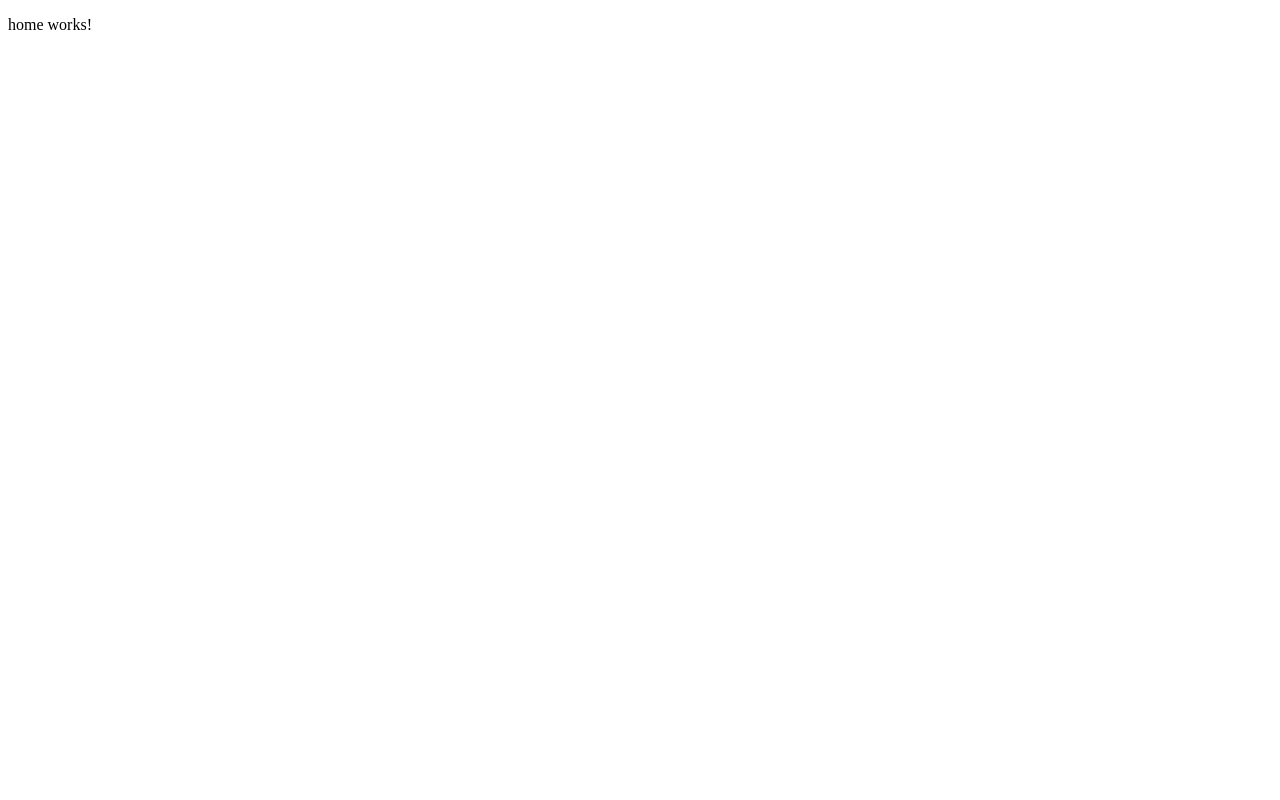
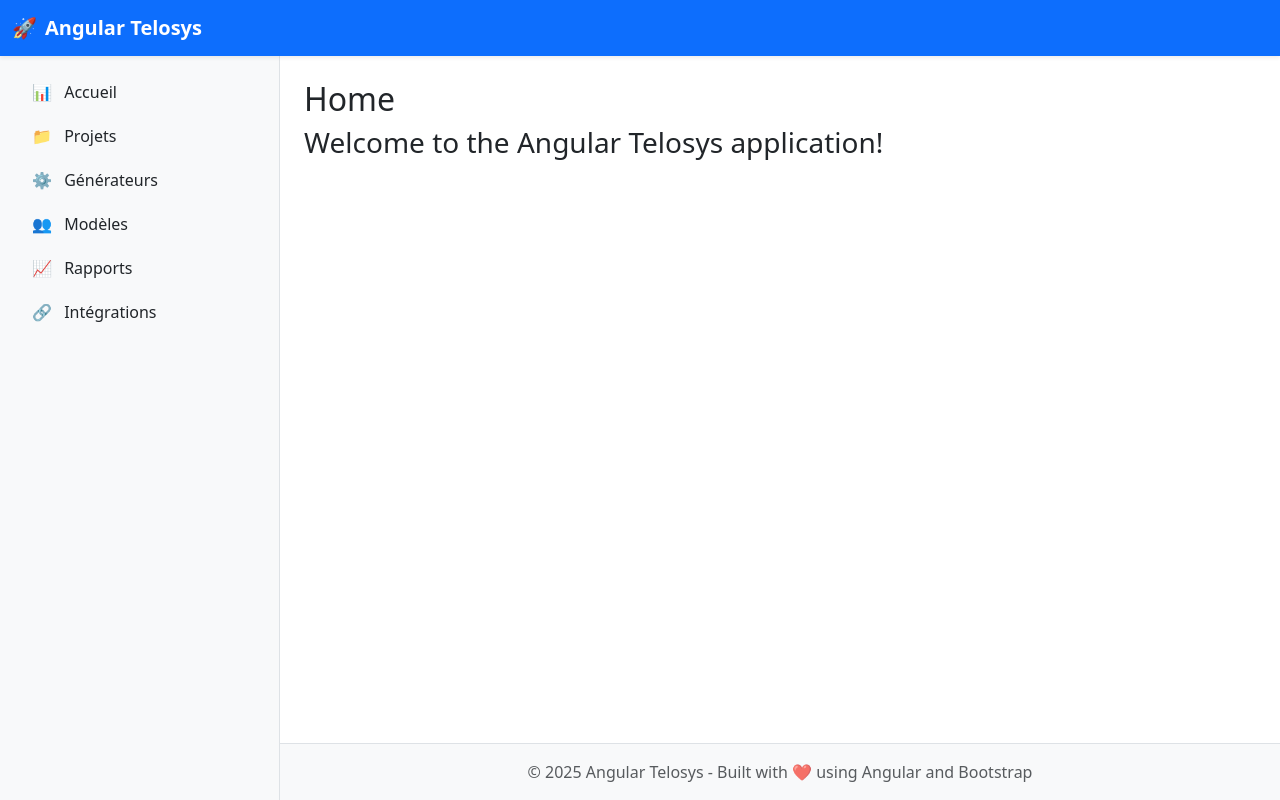
Before and after one commit to ldef/angular-telosys, an Angular app: page / in a window 1280 px wide. Built offline with nearby package versions, Linux system fonts and the light colour scheme.

Commit message:
Bootstrap layout

```diff
--- a/package.json
+++ b/package.json
@@ -17,6 +17,7 @@
     "@angular/platform-browser": "^19.2.0",
     "@angular/platform-browser-dynamic": "^19.2.0",
     "@angular/router": "^19.2.0",
+    "bootstrap": "^5.3.8",
     "rxjs": "~7.8.0",
     "tslib": "^2.3.0",
     "zone.js": "~0.15.0"
--- a/src/app/core/layout/layout.component.html
+++ b/src/app/core/layout/layout.component.html
@@ -1,10 +1,47 @@
-<div>
-  <header>
+<!-- Layout using Flexbox -->
+<div class="d-flex flex-column vh-100">
+  <!-- Top Header -->
+  <header class="navbar navbar-expand-lg navbar-dark bg-primary shadow-sm flex-shrink-0">
+    <div class="container-fluid">
+      <a class="navbar-brand fw-bold" routerLink="/">
+        <span class="me-2">🚀</span>Angular Telosys
+      </a>
+    </div>
+  </header>
 
-  </header>
-  <main>
-    <router-outlet></router-outlet>
-  </main>
-  <footer>
-  </footer>
+  <!-- Main Content Area -->
+  <div class="d-flex flex-grow-1 overflow-hidden">
+    <!-- Sidebar -->
+    <nav id="sidebarMenu" class="bg-light d-none d-md-flex flex-column flex-shrink-0 border-end" style="width: 280px;">
+      <div class="p-3 flex-grow-1 overflow-auto">
+        <!-- Navigation -->
+        <ul class="nav nav-pills flex-column mb-auto">
+          @for(item of menu; track item.label) {
+            <li class="nav-item mb-1">
+              <a class="nav-link link-dark"
+                 [routerLink]="item.link">
+                <span class="me-2">{{item.icon}}</span> {{item.label}}
+              </a>
+            </li>
+          }
+        </ul>
+      </div>
+    </nav>
+
+    <!-- Main content -->
+    <main class="flex-grow-1 d-flex flex-column overflow-hidden">
+
+      <!-- Page content -->
+      <div class="flex-grow-1 overflow-auto px-4 mt-4">
+        <router-outlet></router-outlet>
+      </div>
+
+      <!-- Footer -->
+      <footer class="bg-light text-center border-top mt-auto py-3 flex-shrink-0">
+        <div class="text-muted">
+          © 2025 Angular Telosys - Built with ❤️ using Angular and Bootstrap
+        </div>
+      </footer>
+    </main>
+  </div>
 </div>
--- a/src/app/core/layout/layout.component.ts
+++ b/src/app/core/layout/layout.component.ts
@@ -1,13 +1,20 @@
-import { Component, inject, ChangeDetectionStrategy } from '@angular/core';
-import { RouterOutlet } from '@angular/router';
-
+import { Component, ChangeDetectionStrategy } from '@angular/core';
+import { RouterLink, RouterLinkActive, RouterOutlet } from '@angular/router';
 
 @Component({
   selector: 'app-layout',
-  imports: [RouterOutlet],
+  imports: [RouterOutlet, RouterLink, RouterLinkActive],
   templateUrl: './layout.component.html',
   styleUrl: './layout.component.scss',
   changeDetection: ChangeDetectionStrategy.OnPush
 })
 export class LayoutComponent {
+  menu = [
+    { label: 'Accueil', icon: '📊', link: '/' },
+    { label: 'Projets', icon: '📁', link: '/projects' },
+    { label: 'Générateurs', icon: '⚙️', link: '/generators' },
+    { label: 'Modèles', icon: '👥', link: '/models' },
+    { label: 'Rapports', icon: '📈', link: '/reports' },
+    { label: 'Intégrations', icon: '🔗', link: '/integrations' }
+  ];
 }
--- a/src/app/features/home/home.component.html
+++ b/src/app/features/home/home.component.html
@@ -1 +1,2 @@
-<p>home works!</p>
+<h2>Home</h2>
+<h3>Welcome to the Angular Telosys application!</h3>
--- a/src/styles.scss
+++ b/src/styles.scss
@@ -1 +1,4 @@
 /* You can add global styles to this file, and also import other style files */
+
+// Import Bootstrap using modern syntax
+@use 'bootstrap/scss/bootstrap';
```
Also changed, not shown: 1 other file (tests, documents, lock files or other folders).
